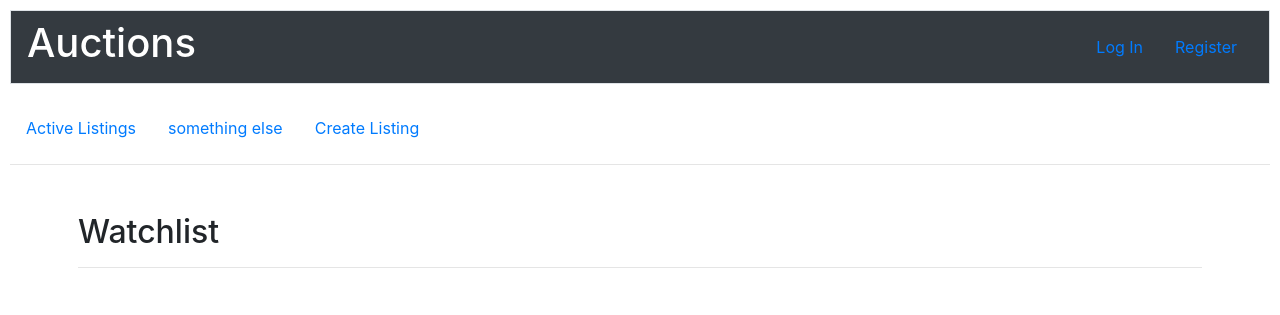
After one commit to pulszao/E-Commerce, a Django app: page /watchlist in a window 1280 px wide. The commit adds this page. Shown: the top 315 px of the page. Run offline with Django 3.2, Linux system fonts and the light colour scheme; data comes from the database, SQL or seed files in the repository; both versions use the stored data as it was after the commit; parts of the project's set-up code (start-up, migrations or seed data) failed here and were passed over; some libraries are stand-ins or nearby versions.

Commit message:
Creating watchlist

```diff
--- a/auctions/models.py
+++ b/auctions/models.py
@@ -24,3 +24,7 @@ class Comments(models.Model):
     listing_title = models.CharField(max_length=64)
     comment = models.CharField(max_length=200, blank=False)
     time = models.DateTimeField(auto_now_add=True)
+
+class Watchlist(models.Model):
+    username = models.CharField(max_length=64)
+    listing_title = models.CharField(max_length=64)
--- a/auctions/templates/auctions/layout.html
+++ b/auctions/templates/auctions/layout.html
@@ -40,9 +40,10 @@
             <li class="nav-item">
                 <a class="nav-link" href="{% url 'index' %}">Active Listings</a>
             </li>
+            {% if user.is_authenticated %}
             <li class="nav-item">
-                <a class="nav-link" href="#">something</a>
-            </li>
+                <a class="nav-link" href="{% url 'view_watchlist' %}">Watchlist</a>
+            </li> {% endif %}
             <li class="nav-item">
                 <a class="nav-link" href="#">something else</a>
             </li>
--- /dev/null
+++ b/auctions/templates/auctions/watchlist.html
@@ -0,0 +1,12 @@
+{% extends "auctions/layout.html" %}
+
+{% block body %}
+    <h2>Watchlist</h2><hr><br>
+        {% for listing in watchlist %}
+            <li class="media"><br>
+                <div class="media-body" style="text-align: left;">
+                    <h3 class="mt-0 mb-1"><a href="auction/{{ listing.listing_title }}">{{ listing.listing_title }}</a></h3>
+                </div>
+            </li><br>
+        {% endfor %}
+{% endblock %}
--- a/auctions/urls.py
+++ b/auctions/urls.py
@@ -9,5 +9,7 @@ urlpatterns = [
     path("register", views.register, name="register"),
     path("auction/<str:title>", views.auctions, name="auctions"),
     path("bid/<str:title>", views.bid, name="bid"),
+    path("watchlist/<str:title>", views.watchlist, name="watchlist"),
+    path("watchlist", views.view_watchlist, name="view_watchlist"),
     path("create_listing", views.create_listing, name="create")
 ]
--- a/auctions/views.py
+++ b/auctions/views.py
@@ -5,7 +5,7 @@ from django.shortcuts import render
 from django.urls import reverse
 import datetime
 
-from .models import User, Listing, Bids, Comments
+from .models import User, Listing, Bids, Comments, Watchlist
 
 
 def index(request):
@@ -240,3 +240,33 @@ def create_listing(request):
             "user_id": user_id,
             "time": time
         })
+
+
+def watchlist(request, title):
+        w = Watchlist()
+        w.username = request.user.username
+        w.listing_title = title
+
+        w.save()
+
+        # get the current "winner"
+        listing = Listing.objects.get(title=title)
+        heighest_bid = listing.heighest_bid
+
+        bids = Bids.objects.get(bid=heighest_bid)
+        winner = bids.username
+
+        return render(request, "auctions/auctions.html", {
+            "title": title,
+            "listings": Listing.objects.filter(title=title),
+            "comment": Comments.objects.filter(listing_title=title),
+            "winner": winner,
+            "message": "Listing successfully added to Watchlist",
+            "class": "alert alert-success"
+        })
+
+
+def view_watchlist(request):
+        return render(request, "auctions/watchlist.html", {
+        "watchlist": Watchlist.objects.filter(username=request.user.username)
+    })
```
Also changed, not shown: auctions/templates/auctions/auctions.html (+8 -0 lines), auctions/migrations/0009_watchlist.py (added), db.sqlite3.
